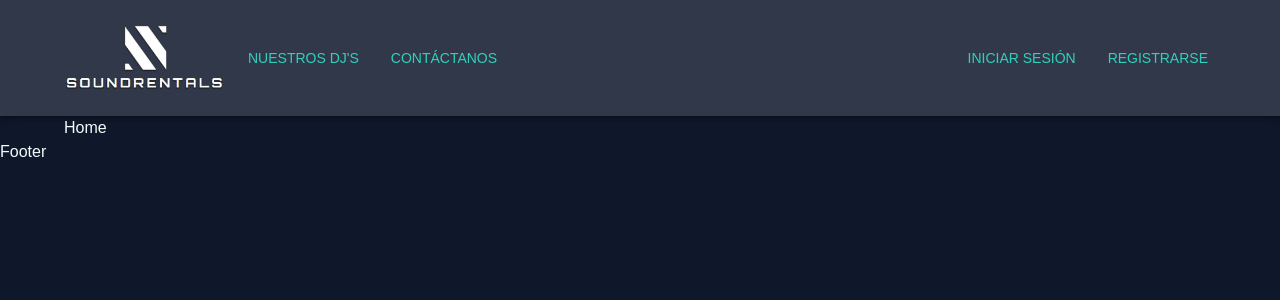
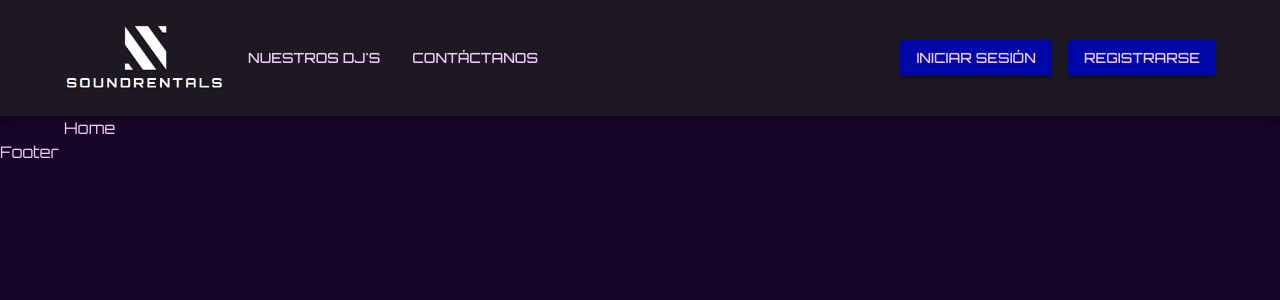
Before and after one commit to DOF1109/sound-rentals, a React (Vite) app in the folder frontend/: page / in a window 1280 px wide. Shown: the top 300 px of the page. Built offline with nearby package versions, Linux system fonts and the light colour scheme.

Commit message:
Se modifica paleta de colores y fuente

```diff
--- a/frontend/src/components/layout/Header.jsx
+++ b/frontend/src/components/layout/Header.jsx
@@ -99,12 +99,12 @@ const Header = () => {
           </Box>
 
           <Box sx={{ flexGrow: 0, display: { xs: "none", md: "flex" } }}>
-            <Button sx={{ mx: 2 }}>
+            <Button variant="contained" sx={{ mx: 2 }}>
               <Link className="clear-link" to="/signin">
                 INICIAR SESIÓN
               </Link>
             </Button>
-            <Button>
+            <Button variant="contained">
               <Link className="clear-link" to="/signup">
                 REGISTRARSE
               </Link>
--- a/frontend/src/styles/index.css
+++ b/frontend/src/styles/index.css
@@ -1,8 +1,19 @@
+@import url("https://fonts.googleapis.com/css2?family=Orbitron:wght@400..900&display=swap");
+
+:root {
+  --primary-color: #4c4592;
+  --secondary-color: #327ed1;
+  --bg-color: #0f172a;
+  --paper-color: #1d2537;
+  --text-color: #f4c9ff;
+}
+
 body {
   min-height: 100vh;
 }
 
 .clear-link {
-    color: inherit;
-    text-decoration: none;
-  }
+  color: var(--text-color);
+  text-decoration: none;
+  font-weight: 500;
+}
--- a/frontend/src/styles/themeConfig.js
+++ b/frontend/src/styles/themeConfig.js
@@ -4,21 +4,21 @@ const darkTheme = createTheme({
   palette: {
     mode: "dark",
     primary: {
-      main: "#31d0be", // rgb(49,208,190)
+      main: "#0007A7",
     },
     secondary: {
-      main: "#327ed1",
+      main: "#4C4592",
     },
     background: {
-      default: "#0f172a",
-      paper: "#1d2537",
+      default: "#160526",
+      paper: "#07020d",
     },
     text: {
-      primary: "#f0fdfa",
+      primary: "#F4C9FF",
     },
   },
   typography: {
-    fontFamily: "Ubuntu, sans-serif",
+    fontFamily: "Orbitron, sans-serif",
   },
 });
 
```
Also changed, not shown: frontend/src/assets/images/SoundRentals-logo.png (deleted), frontend/src/assets/images/paleta1.png (added).
